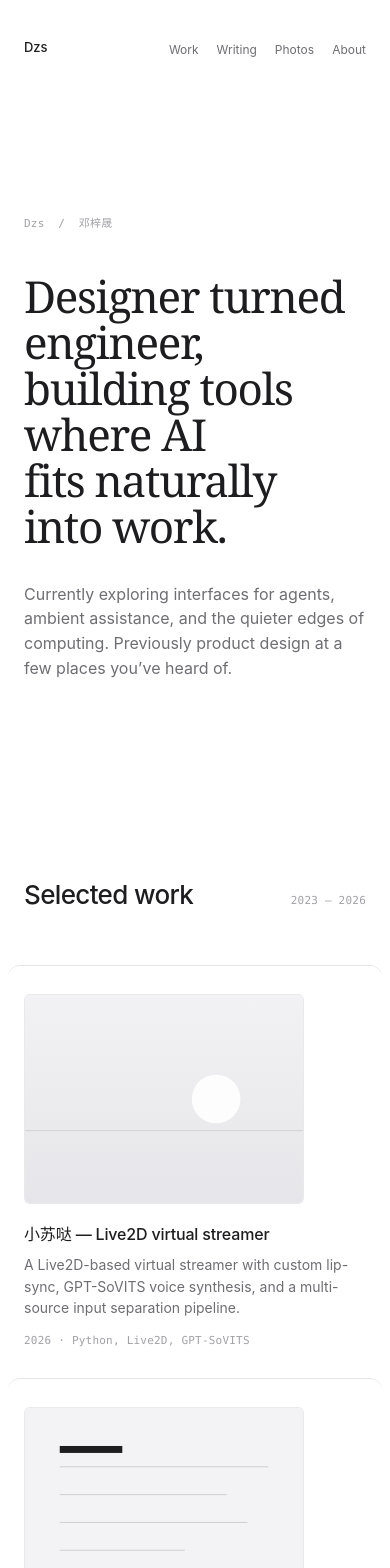
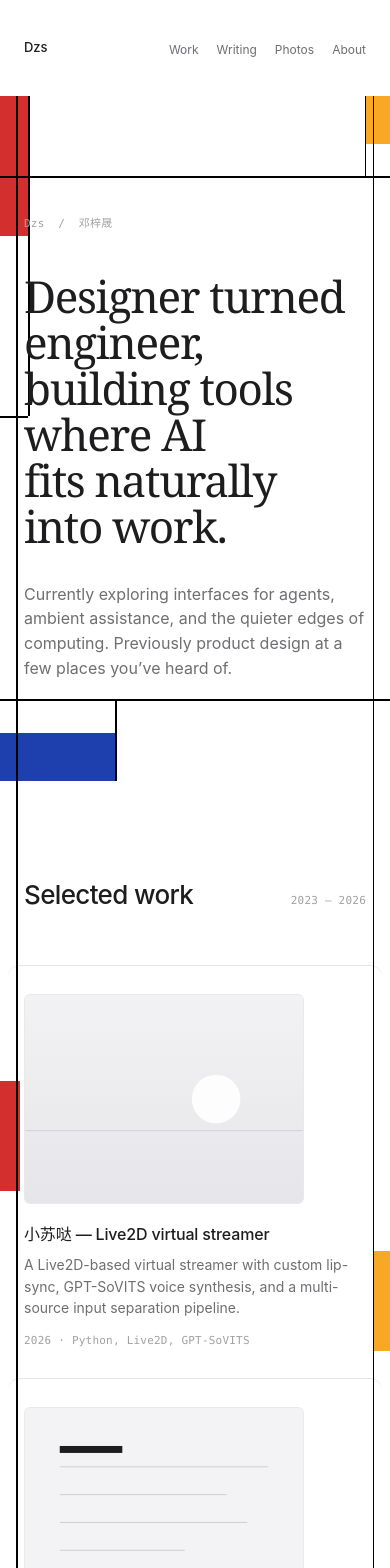
Before and after one commit to dengzicheng98-a11y/personal-site-Boke-Wangzhan, a Next.js app: page / in a window 390 px wide. Shown: the top 1568 px of the page. Built offline with nearby package versions, Linux system fonts and the light colour scheme.

Commit message:
fix: mobile mondrian visibility + nav anchor links across routes

```diff
--- a/app/globals.css
+++ b/app/globals.css
@@ -993,6 +993,81 @@ footer.foot .group {
   }
 }
 
+/* ── mobile Mondrian grid ─────────────────────────────────────────────────────
+   Problem 1: @media (max-width: 640px) above sets .bg-grid { display: none }.
+   Problem 2: color-cell widths use calc(50vw - 360px - 8px), which goes
+              negative at ≤736px — min() clamps to 0, so cells vanish.
+   Fix: re-enable the grid and assign fixed, viewport-safe dimensions.
+   Only the mobile overrides live here; desktop rules above are untouched.
+   ─────────────────────────────────────────────────────────────────────────── */
+@media (max-width: 768px) {
+  /* Re-enable grid hidden by the 640px rule */
+  .bg-grid {
+    display: block;
+  }
+
+  /* Column-edge verticals: replace gutter-calc with fixed inset */
+  .bg-v1 {
+    left: 16px;
+  }
+
+  .bg-v2 {
+    right: 16px;
+  }
+
+  /* ── Hero ── */
+  .bg-grid-hero .bg-red {
+    width: 28px;
+    height: 140px;
+  }
+
+  /* Accent lines that trace the red cell's right + bottom edges */
+  .bg-grid-hero .bg-vr {
+    left: 28px;
+  }
+
+  .bg-grid-hero .bg-hr {
+    width: 28px;
+  }
+
+  .bg-grid-hero .bg-yellow {
+    width: 24px;
+    height: 48px;
+  }
+
+  /* Accent line tracing yellow cell's left edge */
+  .bg-grid-hero .bg-vy {
+    right: 24px;
+  }
+
+  /* Blue bottom band: replace negative-calc left with 0;
+     width = calc(50vw - 80px) keeps it aligned with bg-vb */
+  .bg-grid-hero .bg-blue {
+    left: 0;
+    width: calc(50vw - 80px);
+    height: 48px;
+  }
+
+  /* ── Selected Work ── */
+  .bg-grid-work .bg-red {
+    width: 20px;
+  }
+
+  .bg-grid-work .bg-yellow {
+    width: 16px;
+  }
+
+  /* ── Writing ── */
+  .bg-grid-writing .bg-blue {
+    width: 20px;
+  }
+
+  /* Date-column separator goes negative at mobile — hide it */
+  .bg-grid-writing .bg-vdate {
+    display: none;
+  }
+}
+
 /* ── photo layout v2 ──────────────────────────────────────────────────────────
    New orientation-aware layout system. Each class drives one block type.
    Old ph-full-bleed / ph-pair-wrap / ph-stacked-wrap etc. remain but are unused.
--- a/components/Nav.tsx
+++ b/components/Nav.tsx
@@ -1,12 +1,14 @@
+import Link from 'next/link'
+
 export function Nav() {
   return (
     <nav className="top" aria-label="Primary">
-      <a href="#" className="brand">Dzs</a>
+      <Link href="/" className="brand">Dzs</Link>
       <ul>
-        <li><a href="#work">Work</a></li>
-        <li><a href="#writing">Writing</a></li>
-        <li><a href="/photos">Photos</a></li>
-        <li><a href="#about">About</a></li>
+        <li><Link href="/#work">Work</Link></li>
+        <li><Link href="/#writing">Writing</Link></li>
+        <li><Link href="/photos">Photos</Link></li>
+        <li><Link href="/#about">About</Link></li>
       </ul>
     </nav>
   )
```
